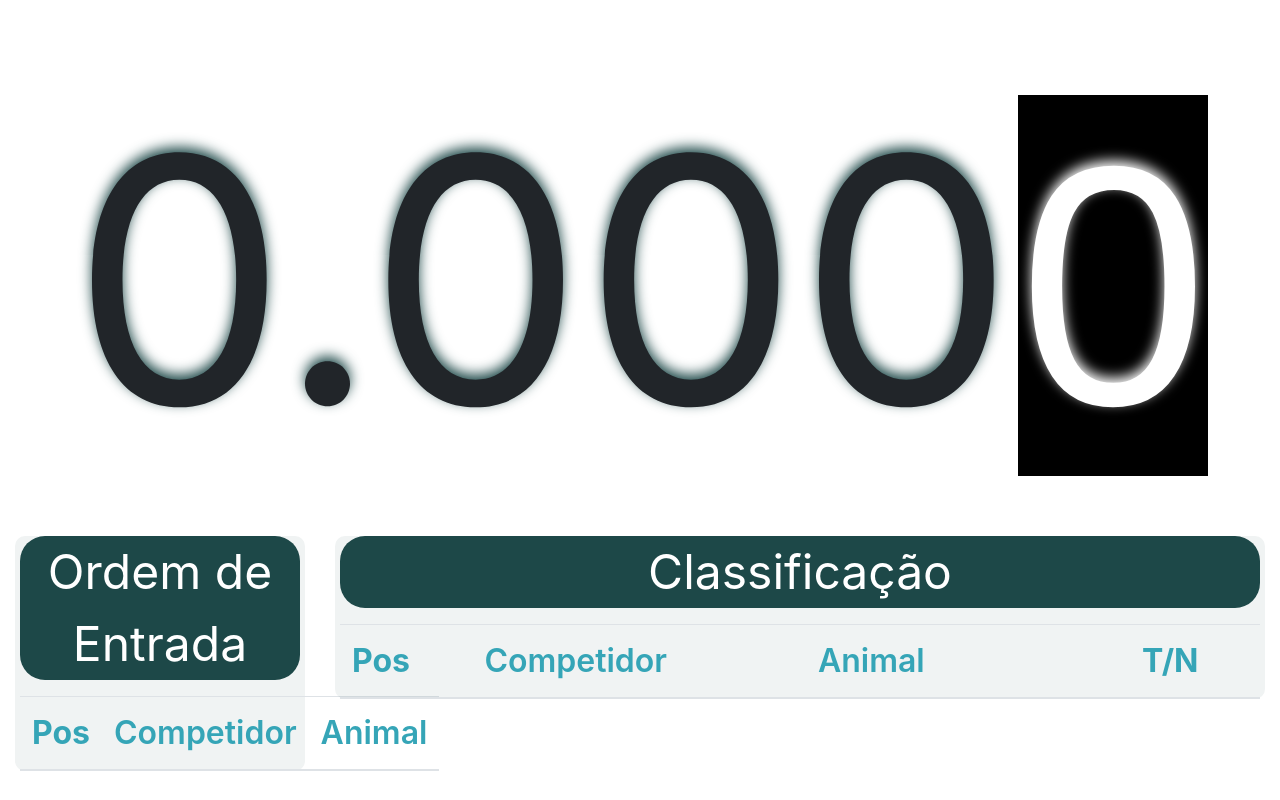
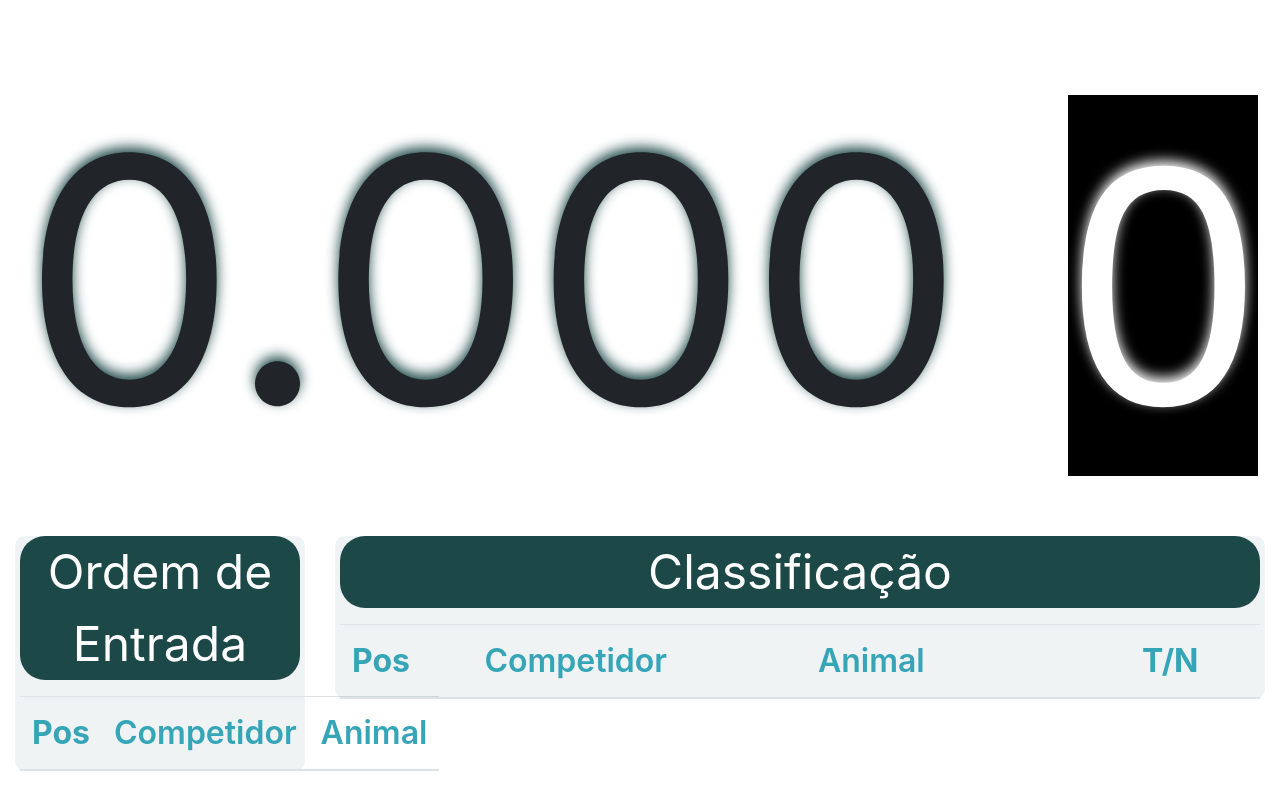
Before and after one commit to 00cyre/timer-global, a website: page index.html in a window 1280 px wide. Drawn offline with nearby package versions, Linux system fonts and the light colour scheme; no server answers.

Commit message:
Refactoring css

```diff
--- a/main.css
+++ b/main.css
@@ -1,5 +1,6 @@
 /*! CSS Used from: http://localhost:3000/main.css */
 #nbois{
+    margin: 0 0 0 100px;
     font-size: 256pt;
     text-align: center;
     top: 40px;
```
